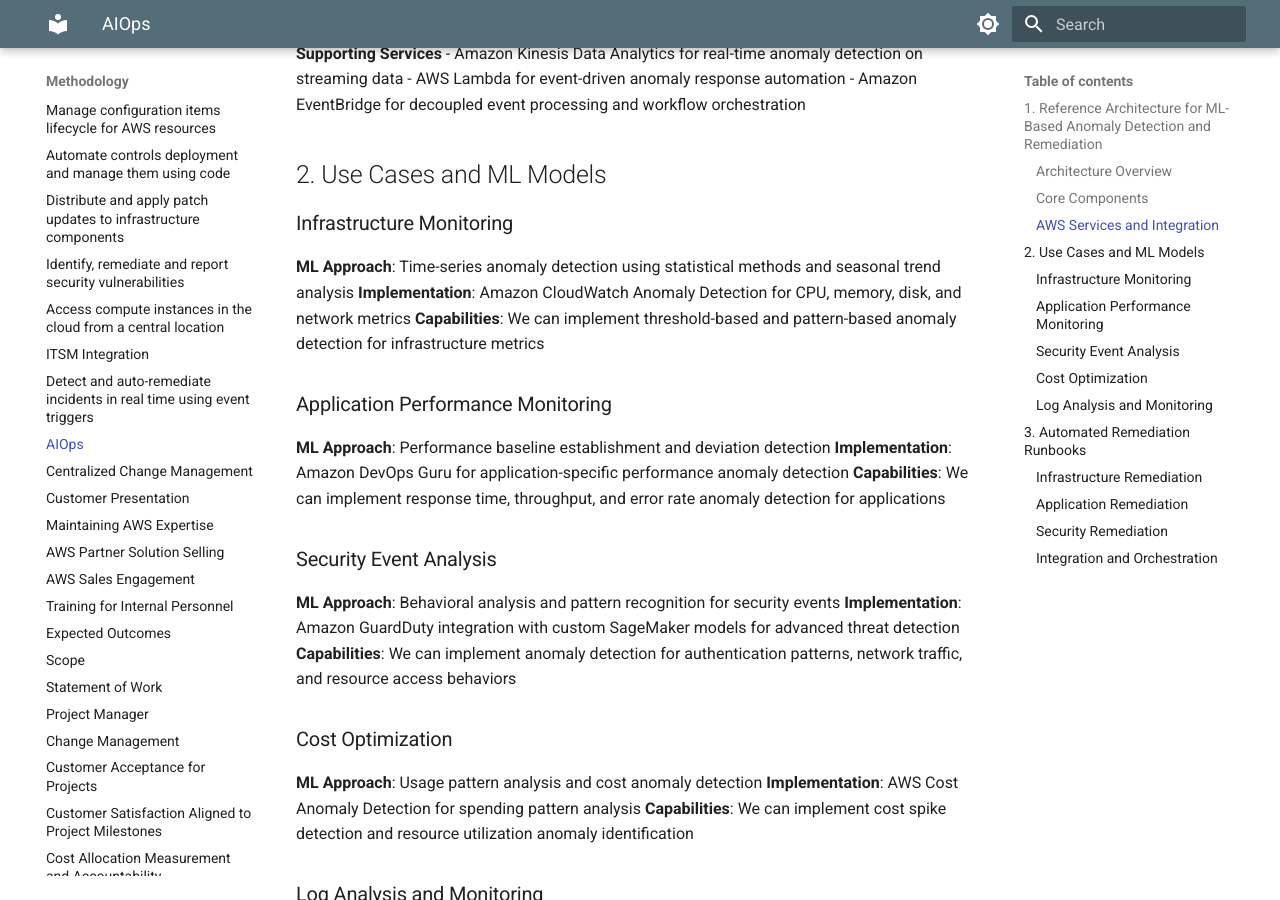
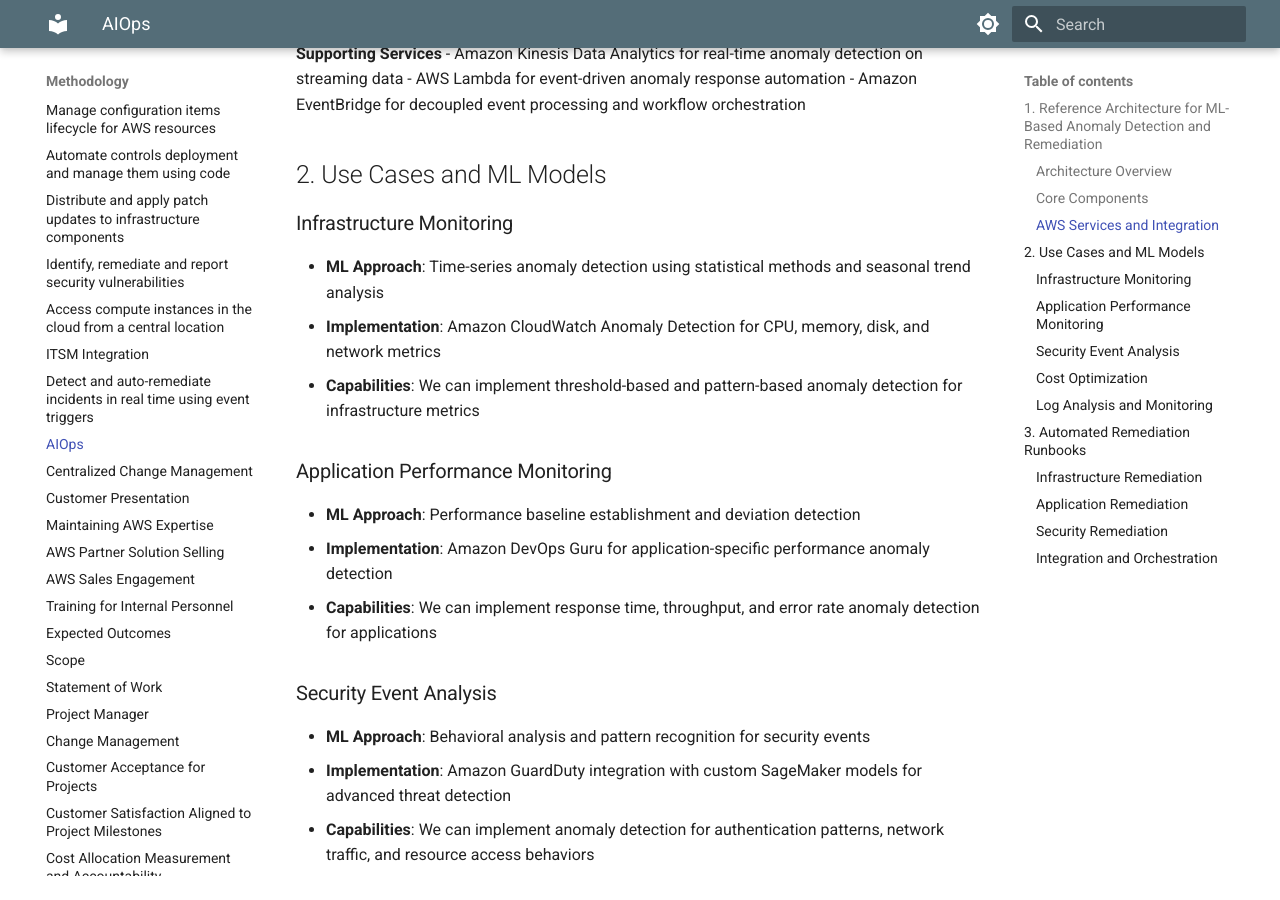
Before and after one commit to zircon-tech/cloud-ops-docs, an MkDocs documentation site: the page built from docs/aiops.md, in a window 1280 px wide and 900 px high, scrolled down 1277 px. Built offline with MkDocs 1.6.1 and Material for MkDocs 9.7.7, drawn with Linux system fonts in a browser that asks for light colours.

```diff
--- a/docs/aiops.md
+++ b/docs/aiops.md
@@ -65,29 +65,29 @@ title: "AIOps"
 ## 2. Use Cases and ML Models
 
 ### Infrastructure Monitoring
-**ML Approach**: Time-series anomaly detection using statistical methods and seasonal trend analysis
-**Implementation**: Amazon CloudWatch Anomaly Detection for CPU, memory, disk, and network metrics
-**Capabilities**: We can implement threshold-based and pattern-based anomaly detection for infrastructure metrics
+- **ML Approach**: Time-series anomaly detection using statistical methods and seasonal trend analysis
+- **Implementation**: Amazon CloudWatch Anomaly Detection for CPU, memory, disk, and network metrics
+- **Capabilities**: We can implement threshold-based and pattern-based anomaly detection for infrastructure metrics
 
 ### Application Performance Monitoring
-**ML Approach**: Performance baseline establishment and deviation detection
-**Implementation**: Amazon DevOps Guru for application-specific performance anomaly detection
-**Capabilities**: We can implement response time, throughput, and error rate anomaly detection for applications
+- **ML Approach**: Performance baseline establishment and deviation detection
+- **Implementation**: Amazon DevOps Guru for application-specific performance anomaly detection
+- **Capabilities**: We can implement response time, throughput, and error rate anomaly detection for applications
 
 ### Security Event Analysis
-**ML Approach**: Behavioral analysis and pattern recognition for security events
-**Implementation**: Amazon GuardDuty integration with custom SageMaker models for advanced threat detection
-**Capabilities**: We can implement anomaly detection for authentication patterns, network traffic, and resource access behaviors
+- **ML Approach**: Behavioral analysis and pattern recognition for security events
+- **Implementation**: Amazon GuardDuty integration with custom SageMaker models for advanced threat detection
+- **Capabilities**: We can implement anomaly detection for authentication patterns, network traffic, and resource access behaviors
 
 ### Cost Optimization
-**ML Approach**: Usage pattern analysis and cost anomaly detection
-**Implementation**: AWS Cost Anomaly Detection for spending pattern analysis
-**Capabilities**: We can implement cost spike detection and resource utilization anomaly identification
+- **ML Approach**: Usage pattern analysis and cost anomaly detection
+- **Implementation**: AWS Cost Anomaly Detection for spending pattern analysis
+- **Capabilities**: We can implement cost spike detection and resource utilization anomaly identification
 
 ### Log Analysis and Monitoring
-**ML Approach**: Log pattern recognition and anomaly detection in textual data
-**Implementation**: Amazon OpenSearch Service with anomaly detection plugins
-**Capabilities**: We can implement error pattern detection, log volume anomaly detection, and custom log analysis
+- **ML Approach**: Log pattern recognition and anomaly detection in textual data
+- **Implementation**: Amazon OpenSearch Service with anomaly detection plugins
+- **Capabilities**: We can implement error pattern detection, log volume anomaly detection, and custom log analysis
 
 ## 3. Automated Remediation Runbooks
 
```
